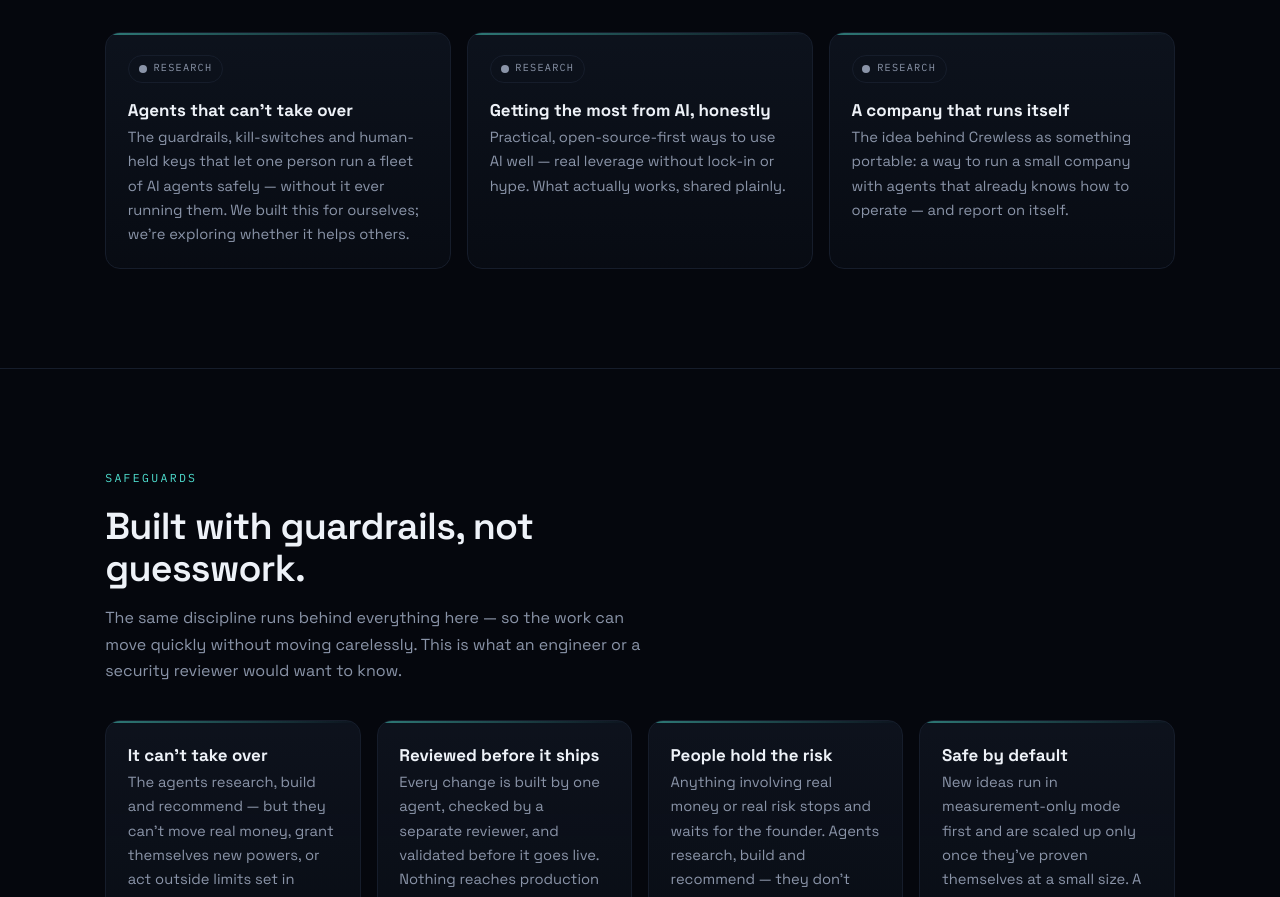
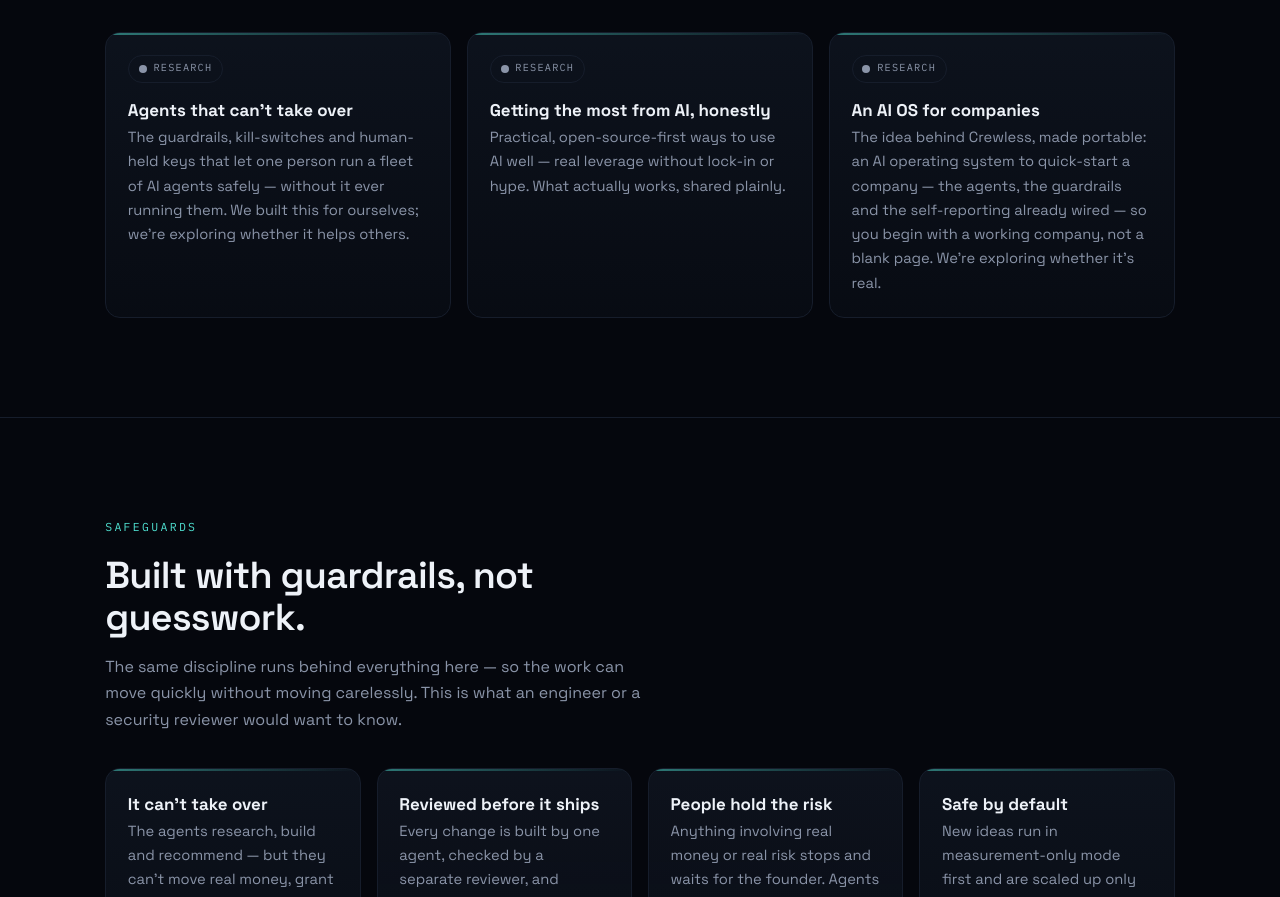
Before and after one commit to hemsaga-mastermind/crewless-site, a plain HTML site: page index.html in a window 1280 px wide. Shown: the part 4987-5884 px from the top of the page. Drawn offline with Linux system fonts and the light colour scheme.

Commit message:
Reframe research card to AI-OS: 'An AI OS for companies' — quick-start a working company (kept as research)

```diff
--- a/index.html
+++ b/index.html
@@ -289,7 +289,7 @@ footer .mono{color:var(--mut);}
   <div class="grid">
     <div class="card"><span class="badge plan"><span class="bd"></span>Research</span><h3>Agents that can't take over</h3><p>The guardrails, kill-switches and human-held keys that let one person run a fleet of AI agents safely — without it ever running them. We built this for ourselves; we're exploring whether it helps others.</p></div>
     <div class="card"><span class="badge plan"><span class="bd"></span>Research</span><h3>Getting the most from AI, honestly</h3><p>Practical, open-source-first ways to use AI well — real leverage without lock-in or hype. What actually works, shared plainly.</p></div>
-    <div class="card"><span class="badge plan"><span class="bd"></span>Research</span><h3>A company that runs itself</h3><p>The idea behind Crewless as something portable: a way to run a small company with agents that already knows how to operate — and report on itself.</p></div>
+    <div class="card"><span class="badge plan"><span class="bd"></span>Research</span><h3>An AI OS for companies</h3><p>The idea behind Crewless, made portable: an AI operating system to quick-start a company — the agents, the guardrails and the self-reporting already wired — so you begin with a working company, not a blank page. We're exploring whether it's real.</p></div>
   </div>
 </div></section>
 
```
